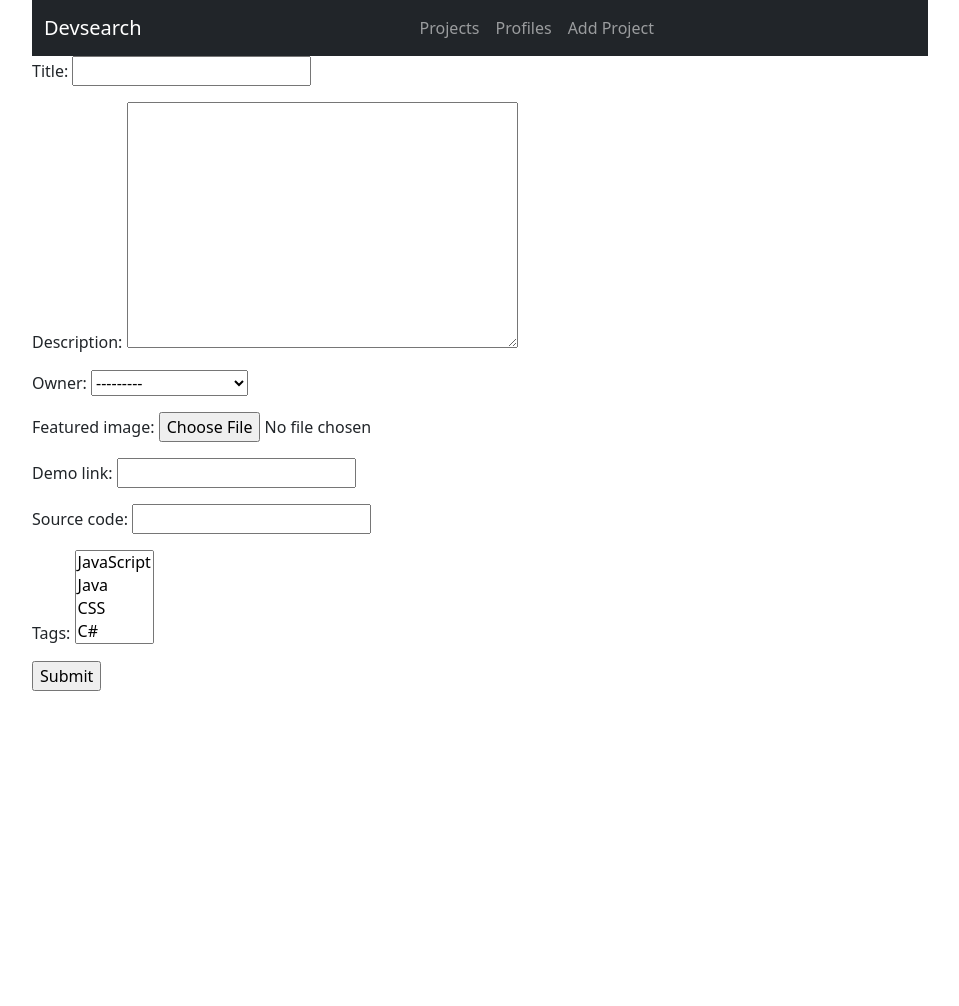
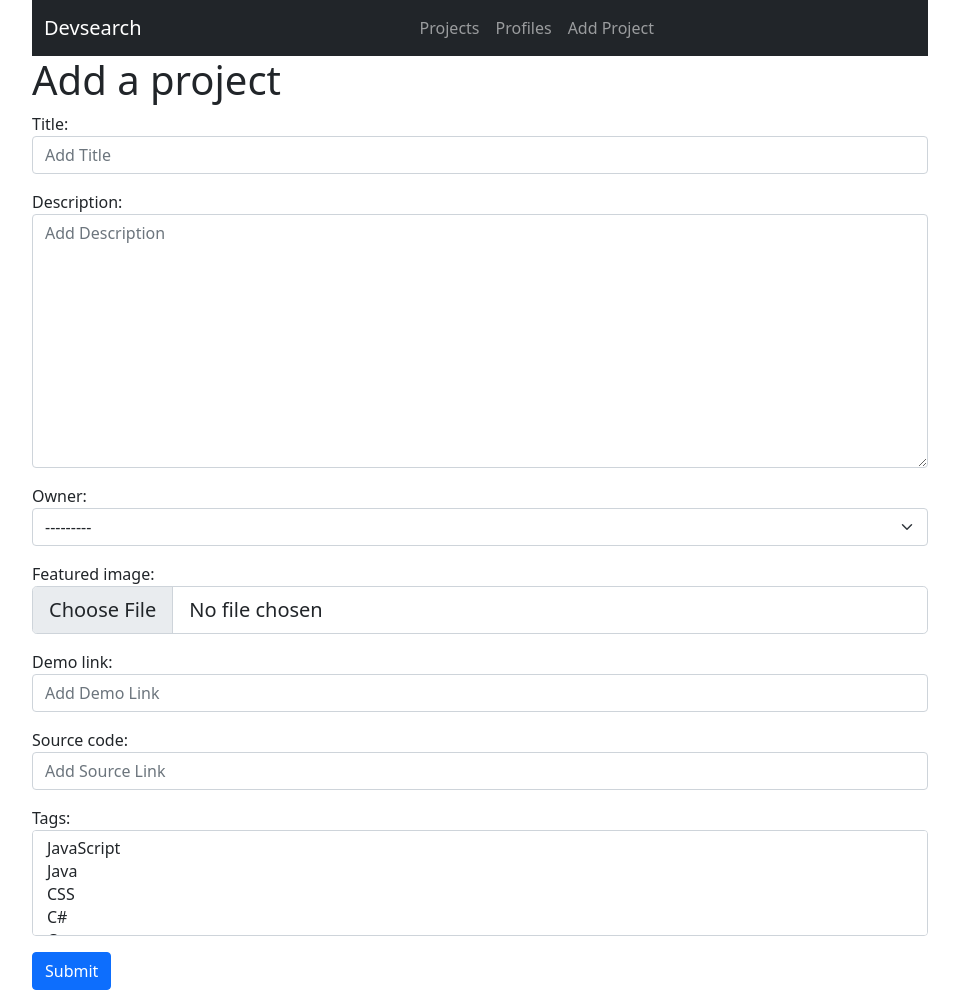
Before and after one commit to notTali/devsearch, a Django app: page /add-project in a window 1280 px wide. Shown: the whole page, without its empty margins (160-1119 px from the left). Before the commit the page ends 691 px from the top, so only its background shows below. Run offline with Django 4.2, Linux system fonts and the light colour scheme; data comes from the database, SQL or seed files in the repository; both versions use the stored data as it was after the commit.

Commit message:
styling the form

```diff
--- a/project/forms.py
+++ b/project/forms.py
@@ -1,9 +1,22 @@
-from dataclasses import fields
-from pyexpat import model
-from django.forms import ModelForm
+from django.forms import ModelForm, widgets
 from .models import Project
+from django import forms
 
 class ProjectForm(ModelForm):
     class Meta:
         model = Project
         fields = '__all__'
+        widgets = {
+            'title':forms.TextInput(attrs={'class':'input form-control', 'placeholder':'Add Title'}),
+            'description':forms.Textarea(attrs={'class':'input form-control', 'placeholder':'Add Description'}),
+            'tags':forms.SelectMultiple(attrs={'class':'form-select'}),
+            'owner':forms.Select(attrs={'class':'form-select'}),
+            'featured_image':forms.FileInput(attrs={'class':'form-control form-control-lg'}), #form-control form-control-lg
+            'demo_link':forms.TextInput(attrs={'class':'input form-control', 'placeholder':'Add Demo Link'}),
+            'source_code':forms.TextInput(attrs={'class':'input form-control', 'placeholder':'Add Source Link'}),
+        }
+
+        # def __init__(self, *args, **kwargs):
+        #     super(ProjectForm, self).__init__(*args, **kwargs)
+
+        #     self.fields['title'].widget.attrs.update({'class':'input', 'placeholder':'Add Text'})
--- a/project/templates/project/add-project.html
+++ b/project/templates/project/add-project.html
@@ -5,14 +5,22 @@
     <meta charset="UTF-8" />
     <meta http-equiv="X-UA-Compatible" content="IE=edge" />
     <meta name="viewport" content="width=device-width, initial-scale=1.0" />
+    <link
+      href="https://cdn.jsdelivr.net/npm/bootstrap@5.1.3/dist/css/bootstrap.min.css"
+      rel="stylesheet"
+    />
+    <script src="https://cdn.jsdelivr.net/npm/bootstrap@5.1.3/dist/js/bootstrap.bundle.min.js"></script>
     <title>Add Project</title>
   </head>
   <body>
     {% block cont %}
-    <form action="" method="POST" enctype="multipart/form-data">
-      {% csrf_token %} {{form.as_p}}
-      <input type="submit" value="Submit" />
-    </form>
+    <h1>Add a project</h1>
+    <div class="mb-3">
+      <form action="" method="POST" enctype="multipart/form-data">
+        {% csrf_token %} {{form.as_p}}
+        <input class="btn btn-primary" type="submit" value="Submit" />
+      </form>
+    </div>
     {% endblock %}
   </body>
 </html>
```
Also changed, not shown: db.sqlite3, static/images/IMG-20210814-WA0016.jpg (added).
